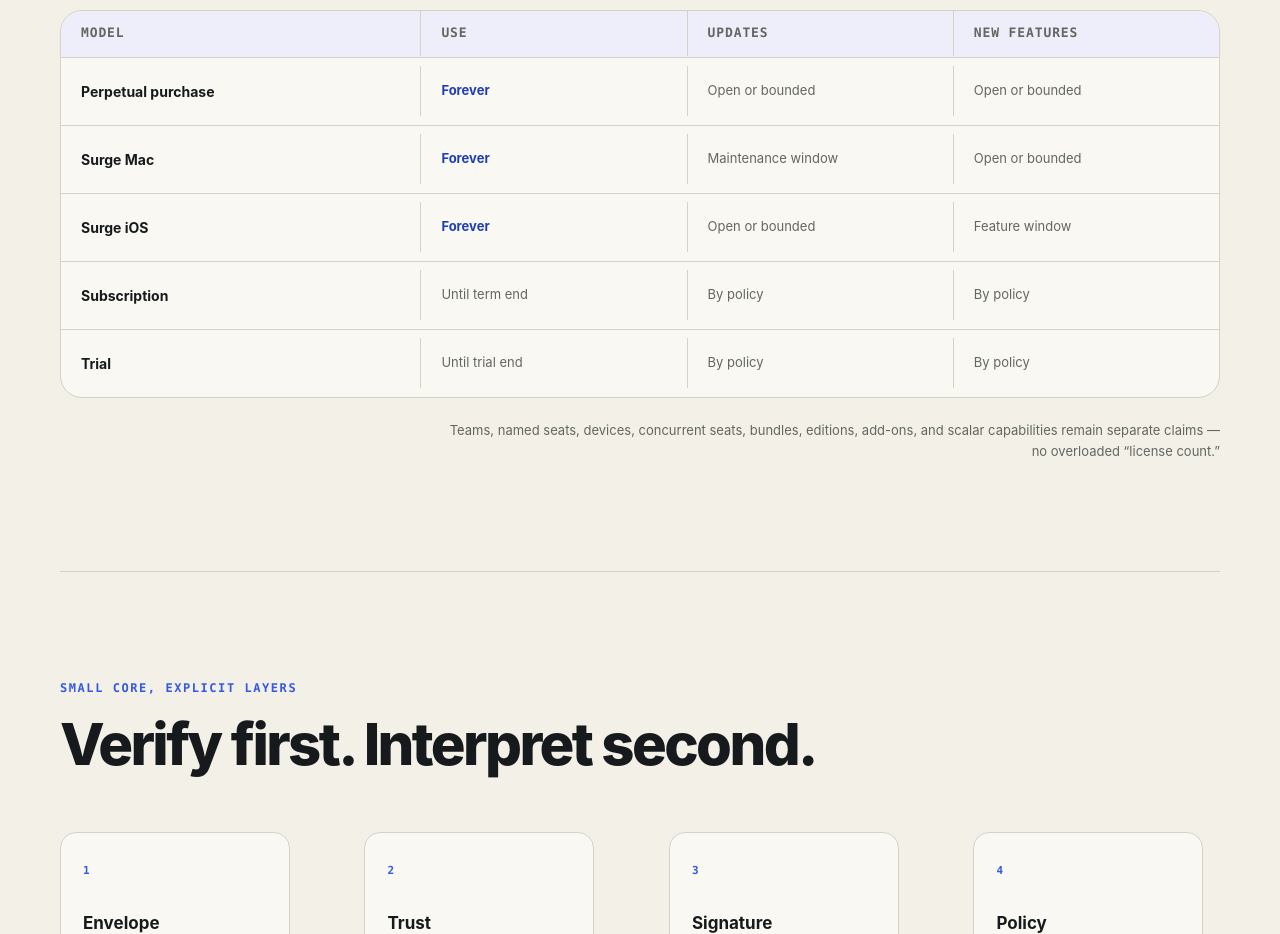
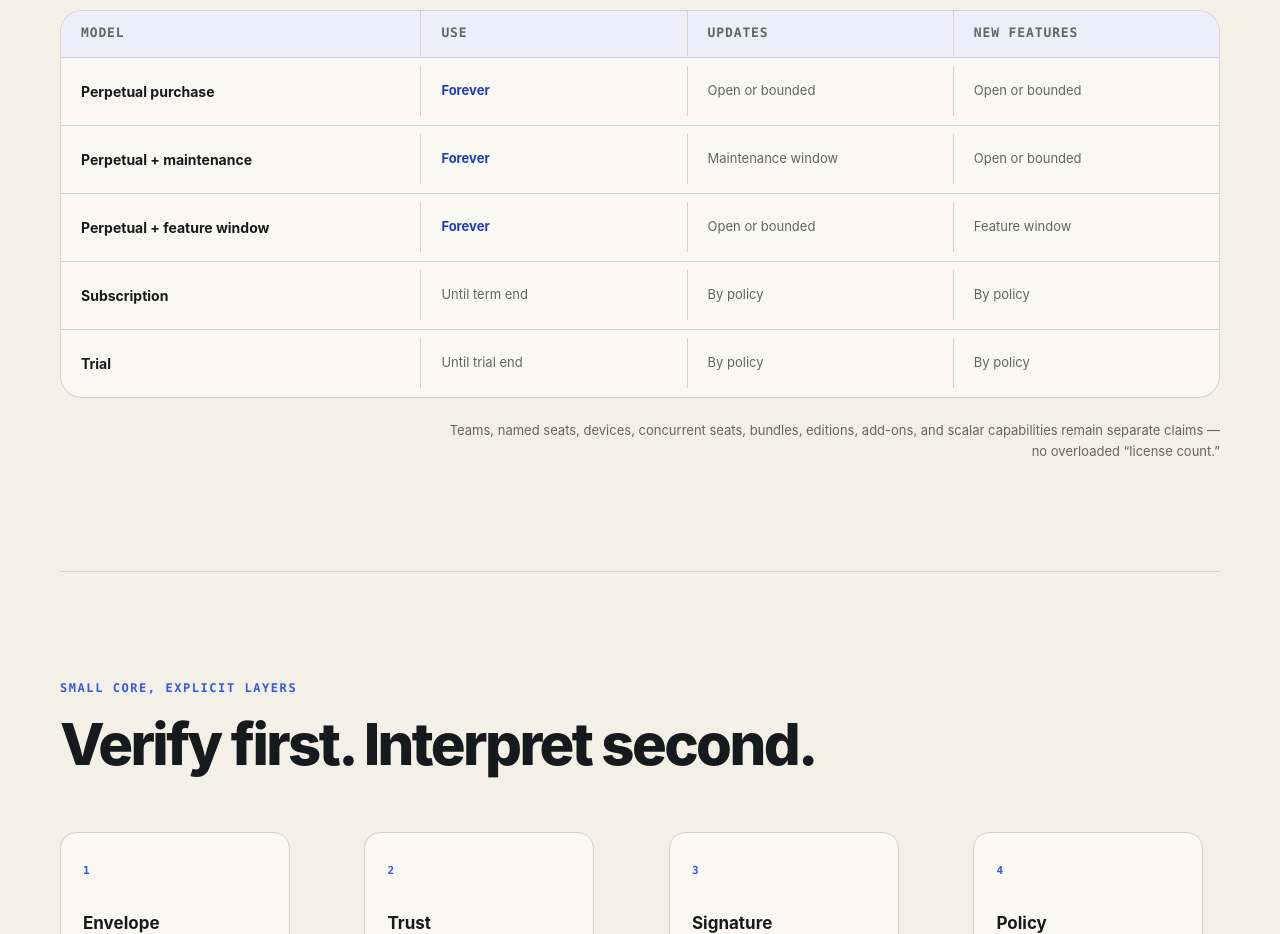
Before and after one commit to turinglambdaai/permit, a plain HTML site: page site/index.html in a window 1280 px wide. Shown: the part 1860-2794 px from the top of the page. Drawn offline with Linux system fonts and the light colour scheme.

Commit message:
Use generic entitlement model names

```diff
--- a/site/index.html
+++ b/site/index.html
@@ -135,13 +135,13 @@
           <span role="cell" data-i18n="models.open">Open or bounded</span>
         </div>
         <div class="model-row" role="row">
-          <strong role="cell">Surge Mac</strong>
+          <strong role="cell" data-i18n="models.maintenanceModel">Perpetual + maintenance</strong>
           <span role="cell" class="forever" data-i18n="models.forever">Forever</span>
           <span role="cell" data-i18n="models.maintenance">Maintenance window</span>
           <span role="cell" data-i18n="models.open">Open or bounded</span>
         </div>
         <div class="model-row" role="row">
-          <strong role="cell">Surge iOS</strong>
+          <strong role="cell" data-i18n="models.featureModel">Perpetual + feature window</strong>
           <span role="cell" class="forever" data-i18n="models.forever">Forever</span>
           <span role="cell" data-i18n="models.open">Open or bounded</span>
           <span role="cell" data-i18n="models.featureWindow">Feature window</span>
--- a/site/site.js
+++ b/site/site.js
@@ -21,6 +21,7 @@
       'models.lede': 'Use rights, update eligibility, and access to newly published features are independent facts.',
       'models.model': 'Model', 'models.use': 'Use', 'models.updates': 'Updates', 'models.features': 'New features',
       'models.perpetual': 'Perpetual purchase', 'models.forever': 'Forever', 'models.open': 'Open or bounded',
+      'models.maintenanceModel': 'Perpetual + maintenance', 'models.featureModel': 'Perpetual + feature window',
       'models.maintenance': 'Maintenance window', 'models.featureWindow': 'Feature window',
       'models.subscription': 'Subscription', 'models.untilEnd': 'Until term end', 'models.policy': 'By policy',
       'models.trial': 'Trial', 'models.untilTrial': 'Until trial end',
@@ -61,6 +62,7 @@
       'models.lede': '使用权、更新资格和新发布功能的访问权，是三件互相独立的事实。',
       'models.model': '模型', 'models.use': '使用', 'models.updates': '更新', 'models.features': '新功能',
       'models.perpetual': '永久买断', 'models.forever': '永久', 'models.open': '不限或限定',
+      'models.maintenanceModel': '永久使用 + 更新维护期', 'models.featureModel': '永久使用 + 新功能窗口',
       'models.maintenance': '维护期', 'models.featureWindow': '新功能窗口',
       'models.subscription': '订阅', 'models.untilEnd': '到订阅结束', 'models.policy': '按策略',
       'models.trial': '试用', 'models.untilTrial': '到试用结束',
```
Also changed, not shown: 3 other files.
